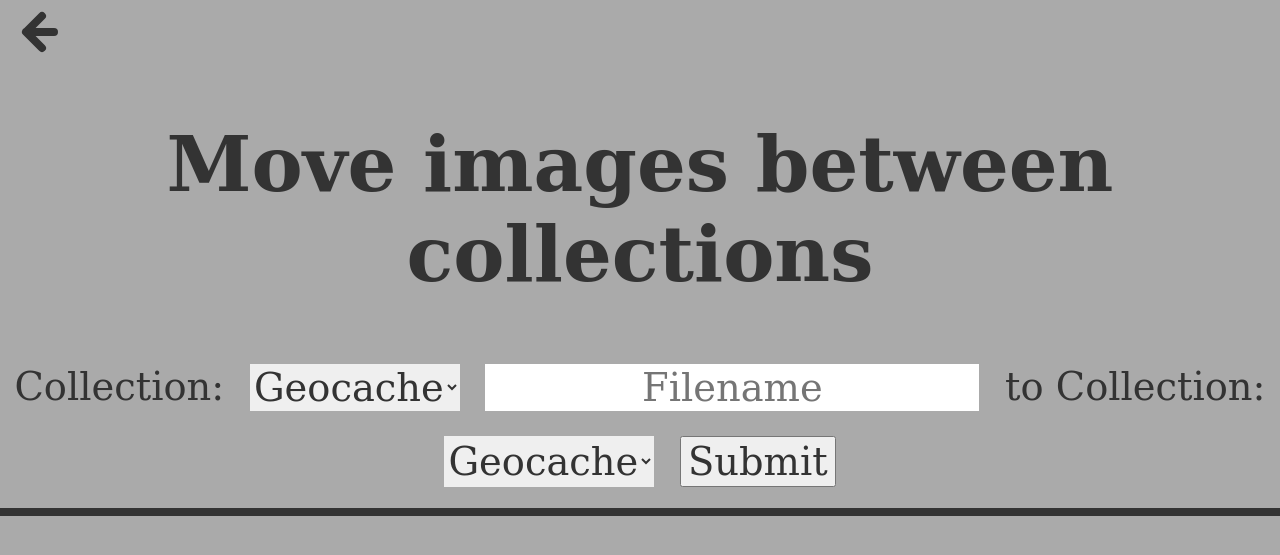
After one commit to lomjek/my-Little-Photo-Website, a PHP site: page /update/move_images.php in a window 1280 px wide. The commit adds this page. Shown: the top 555 px of the page. Run offline with PHP 8.4, Linux system fonts and the light colour scheme.

Commit message:
You can now move images between collections

```diff
--- a/update/main.php
+++ b/update/main.php
@@ -53,6 +53,7 @@ function display_unlisted_collection(string $collection): void
 	<h1 id="Title">Ažuriranje LLS</h1>
 
 	<h3 id='open_update' onclick="window.location.assign('/update/images')">Dodajte Slike =></h3>
+	<h3 id='open_update' onclick="window.location.assign('/update/move_images.php')">Pomakni sliku u drugi skup =></h3>
 
 	<hr>
 
--- /dev/null
+++ b/update/move_images.php
@@ -0,0 +1,87 @@
+<?php
+
+require_once $_SERVER['DOCUMENT_ROOT'] . '/libs/collections.php';
+
+?>
+<!DOCTYPE html>
+<html>
+
+<head>
+	<title>Move images between collections</title>
+
+	<link rel="stylesheet" href="/data/style.css">
+	<style>
+		h1 {
+			font-size: clamp(1rem, 6vw, 5rem);
+		}
+		div {
+			display: flex;
+			flex-direction: row;
+			justify-content: center;
+			flex-wrap: wrap;
+		}
+		label, input, select {
+			text-align: center;
+			color: #333;
+			font-size: clamp(0.75rem, 3vw, 4rem);
+			font-family: 'Dejavu Serif', Serif-serif;
+			margin: 1%;
+		}
+
+	</style>
+	<script>
+		let collections = <?php echo json_encode(get_collections()); ?>;
+
+		function submit(){
+			const data = new FormData();
+			data.append('func', 'change_collection_of_image');
+			data.append('collection', document.getElementById("orig_collection").value);
+			data.append('image', document.getElementById("fname").value);
+			data.append('new_collection', document.getElementById("new_collection").value);
+
+			fetch('/libs/images	.php', {
+				method: 'POST',
+				body: data
+			})
+			.then(response => response.text())
+			.then(result => {
+				console.log(result);
+				if (result){
+					document.getElementById("Output").innerText = result;
+				}
+				else {
+					document.getElementById("Output").innerText = "Something went wrong..."
+				}
+			});
+		}
+
+		window.addEventListener('load', function () {
+			collections.forEach(element => {
+				const node = document.createElement('option');
+				node.value = element;
+				node.textContent = element;
+				document.getElementById('orig_collection').appendChild(node);
+				document.getElementById('new_collection').appendChild(node.cloneNode(true));
+			});
+		});
+	</script>
+</head>
+
+<body>
+	<svg class="Home margin_10_px" viewBox="0 0 16 16" onclick="window.location.assign('/update/')">
+		<path fill="none" stroke="#333" stroke-linecap="round" stroke-linejoin="round" stroke-width="2" d="M11 8H4l4 4M4 8l4-4"/>
+	</svg>
+	<h1>Move images between collections</h1>
+	<div>
+		<label for="orig_collection">Collection: </label>
+		<select name="orig_collection" id="orig_collection"></select>
+		<input type="text" placeholder="Filename" id="fname">
+		<label for="new_collection">to Collection:</label>
+		<select name="new_collection" id="new_collection"></select>
+		<input type="submit" onclick="submit();">
+	</div>
+	<hr>
+	<h2 id="Output"></h2>
+</body>
+
+</html>
```
Also changed, not shown: libs/images.php (+12 -0 lines), 1 other file.
